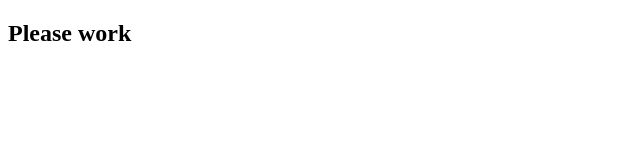
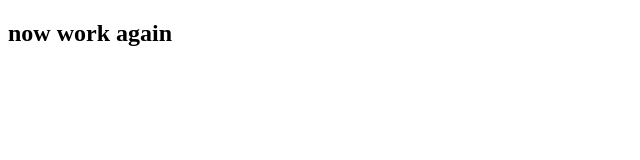
Before and after one commit to surya34692/cloudRepo, a plain HTML site: page index.html in a window 1280 px wide. Shown: the whole page, without its empty margins (0-640 px from the left). Drawn offline with Linux system fonts and the light colour scheme.

Commit message:
Update index.html

```diff
--- a/index.html
+++ b/index.html
@@ -4,6 +4,6 @@
 
     </head>
     <body>
-        <h2>Please work</h2>
+        <h2>now work again</h2>
     </body>
 </html>
```
